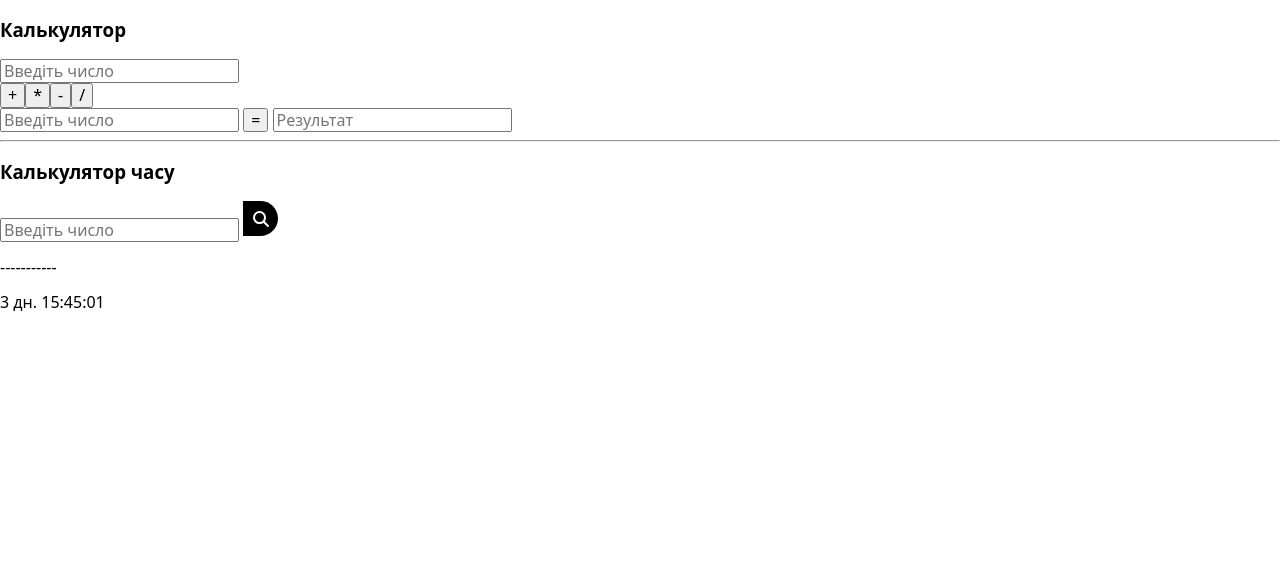
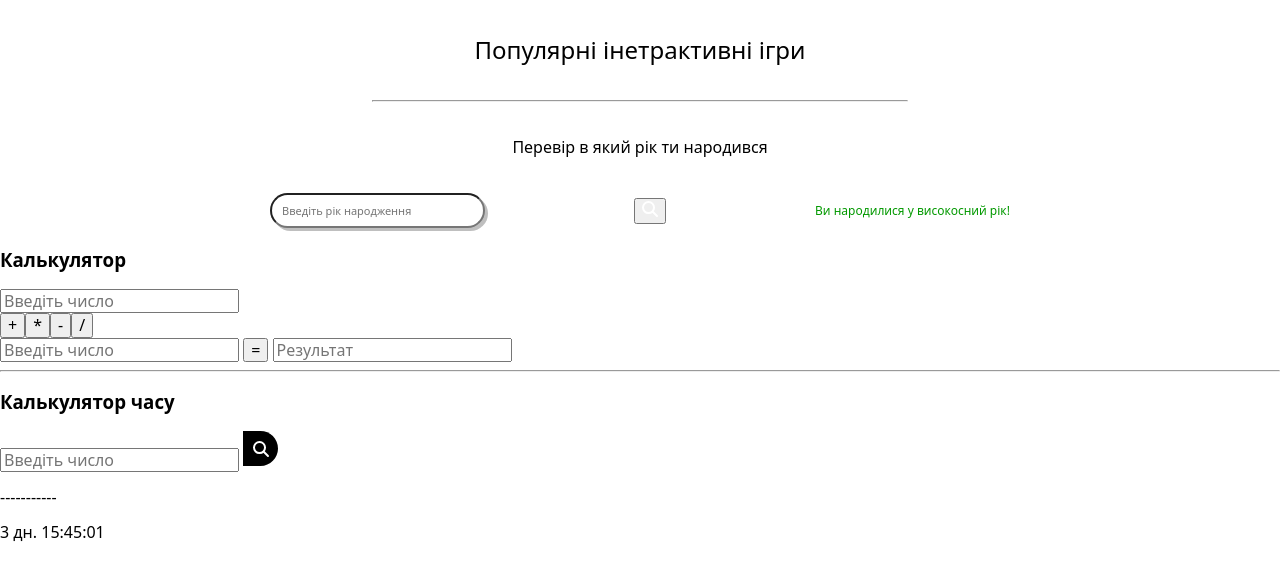
Before and after one commit to Nazariy150286/GameJS, a website built with Parcel: page src/index.html in a window 1280 px wide. Built offline with nearby package versions, Linux system fonts and the light colour scheme.

```diff
--- a/src/index.html
+++ b/src/index.html
@@ -4,10 +4,13 @@
     <meta charset="UTF-8" />
     <meta name="viewport" content="width=device-width, initial-scale=1.0" />
     <title>Page title</title>
+
     <link rel="stylesheet" href="./sass/index.scss" />
+
   </head>
   <body>
     <!-- ❗️❗️❗️ Add partials like so for every page -->
+    <include src="./partials/sections/year.html"></include>
     <include src="./partials/sections/calculator.html"></include>
 
     <script src="./js/index.js"></script>
--- /dev/null
+++ b/src/partials/sections/year.html
@@ -0,0 +1,9 @@
+<section class="year">
+    <h1 class="year__main-title">Популярні інетрактивні ігри</h1>
+    <hr class="year__hr">
+    <h2 class="year__game-name">Перевір в який рік ти народився</h2>
+  <div class="year__wrapper">
+    <input type="number" class="year__input" placeholder="Введіть рік народження">
+    <button class="year__input-btn"><img src="./images/search.svg" alt="search-button"></button>
+    <p class="year__result-p">Ви народилися у високосний рік!</p></div>
+</section>
--- a/src/sass/index.scss
+++ b/src/sass/index.scss
@@ -1,2 +1,3 @@
 @import './common';
 @import './sections/calculator';
+@import './sections/year'
--- /dev/null
+++ b/src/sass/sections/_year.scss
@@ -0,0 +1,53 @@
+.year{
+
+    &__main-title{
+        font-family: var(--Montserrat);
+        font-weight: 400;
+        font-size: 24px;
+        color: #000;
+        text-align: center;
+        margin: 36px 0;
+    }
+
+    &__hr{
+        width: 536px;
+        color: #7E7E7E;
+    }
+
+    &__game-name {
+        font-family: var(--font-family);
+        font-weight: 400;
+        font-size: 16px;
+        color: #000;
+        text-align: center;
+        margin: 36px 0;
+    }
+
+    &__result-p{
+        font-family: var(--font-family);
+        font-weight: 400;
+        font-size: 12px;
+        text-align: right;
+        color: #039900;
+    }
+
+    &__input{
+        width: 215px;
+        height: 35px;
+        box-shadow: 3px 3px 0 0 rgba(0, 0, 0, 0.25);
+        border-radius:  20px ;
+        box-sizing: border-box;
+        padding: 10px;
+        font-family: var(--font-family);
+        font-weight: 400;
+        font-size: 11px;
+        color: #7e7e7e;
+    }
+    &__wrapper{
+        display: flex;
+        justify-content: center;
+        align-items: center;
+        gap: 149px;
+    }
+
+}
```
Also changed, not shown: src/images/search.svg (added), src/sass/_common.scss (line endings or trailing spaces).
